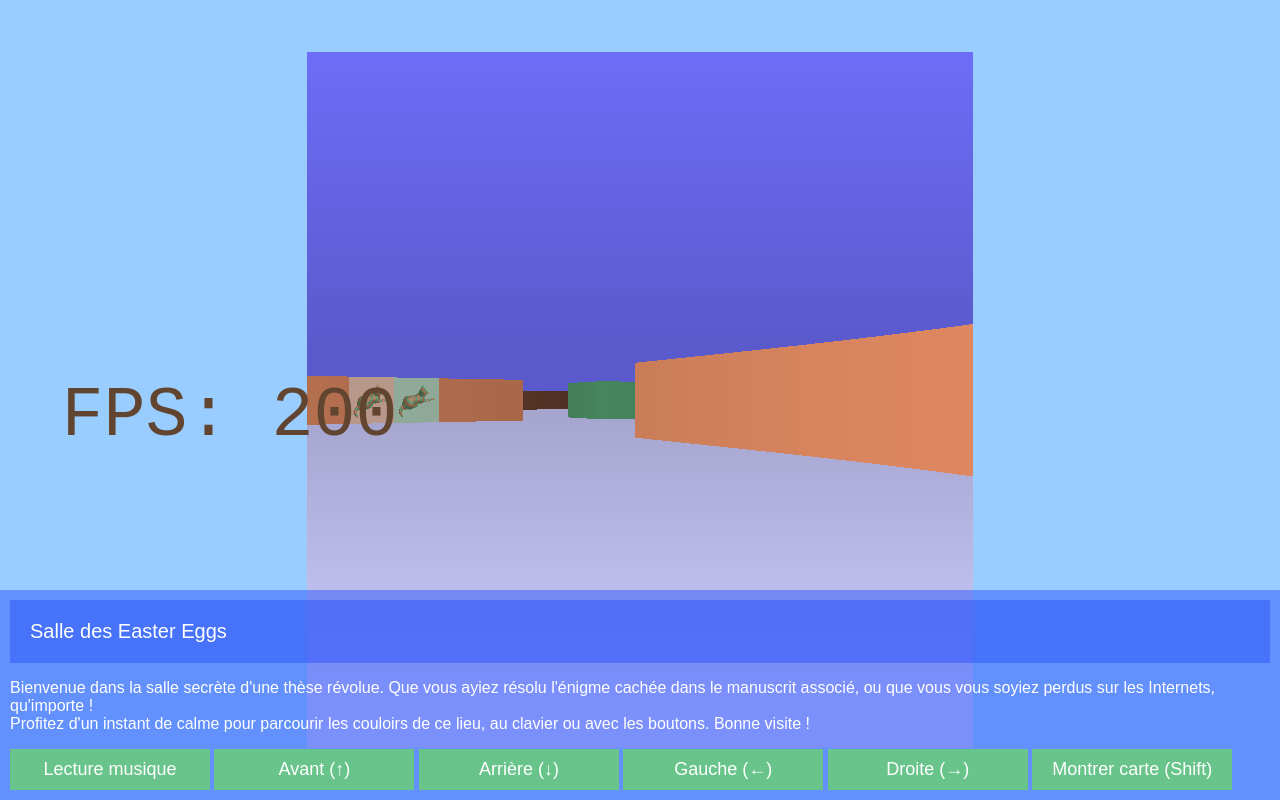
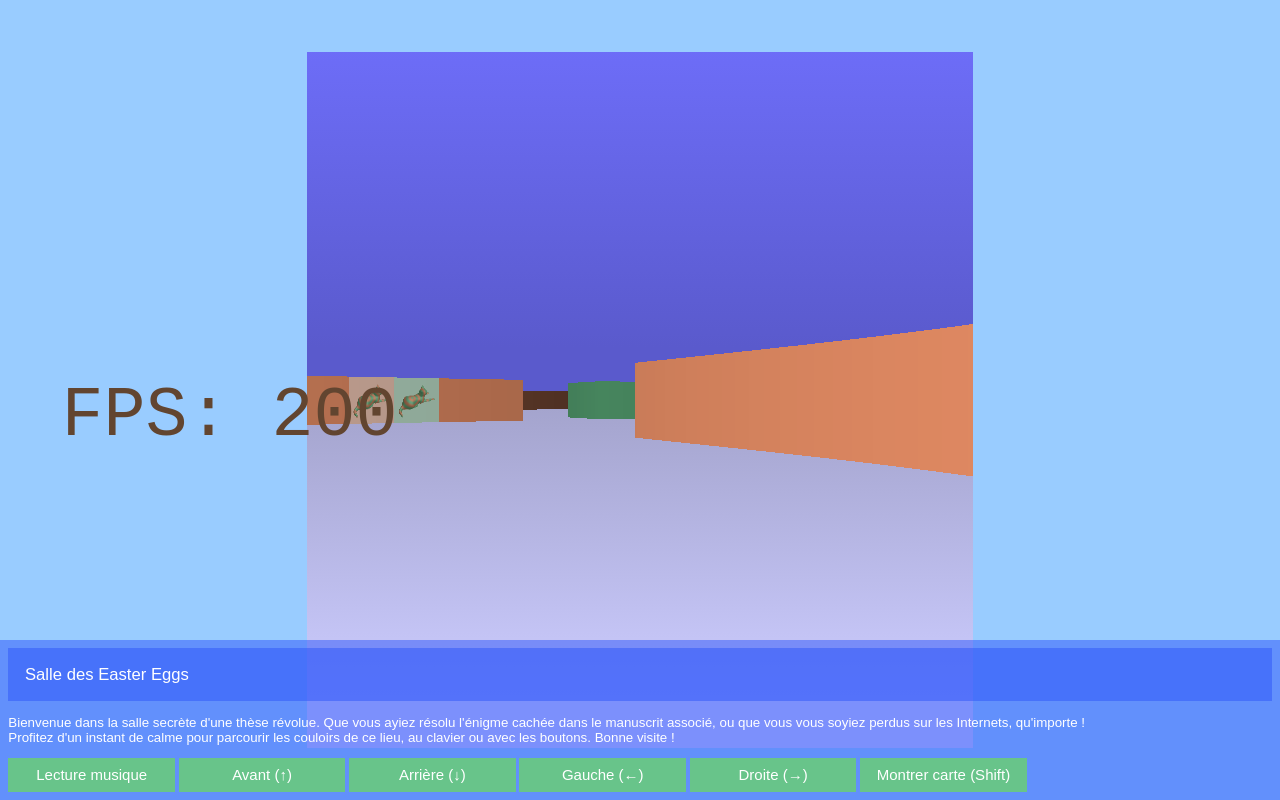
Before and after one commit to Menthe-Reglisse/Labychat, a plain HTML site: page index.html in a window 1280 px wide. Drawn offline with Linux system fonts and the light colour scheme; animation ran at ten frames a second; files whose address does not match are found by name.

Commit message:
Update index.html

```diff
--- a/index.html
+++ b/index.html
@@ -2,28 +2,27 @@
 <head>
 <meta name="viewport" content="width=device-width, initial-scale=1">
 <style>
-
 body {
   margin: 0;
   font-family: Arial;
-  font-size: 16px;
+  font-size: 1.042vw;
 }
 
 * {
-    box-sizing: border-box
+  box-sizing: border-box;
 }
 
 .collapsible {
   background-color: #2d55f980;
   color: #ffffffff;
   cursor: pointer;
-  padding: 20px;
+  padding: 1.302vw;
   width: 100%;
   border: none;
   text-align: left;
   outline: none;
   font-family: Arial;
-  font-size: 20px;
+  font-size: 1.302vw;
 }
 
 #myCollapsibleBtn:hover {
@@ -31,22 +30,19 @@ body {
   color: #2d55f9ff;
 }
 
-
-
 .content {
   position: fixed;
   bottom: 0;
-  /* background: #7070ff80; */
   background: #2d55f980;
   color: #ffffffff;
   width: 100%;
-  padding: 10px;
+  padding: 0.651vw;
 }
 
 #myBackgroundMusicBtn {
-  width: 200px;
-  font-size: 18px;
-  padding: 10px;
+  width: 13.021vw;
+  font-size: 1.172vw;
+  padding: 0.651vw;
   border: none;
   background: #68c48aff;
   color: #ffffffff;
@@ -59,9 +55,9 @@ body {
 }
 
 .commandBtn {
-  width: 200px;
-  font-size: 18px;
-  padding: 10px;
+  width: 13.021vw;
+  font-size: 1.172vw;
+  padding: 0.651vw;
   border: none;
   background: #68c48aff;
   color: #ffffffff;
@@ -73,14 +69,19 @@ body {
   color: #f1946aff;
 }
 
-canvas { margin: 0px; padding: 0px; }
+canvas {
+  margin: 0px;
+  padding: 0px;
+  width: 100%;
+  height: 100%;
+}
 
 </style>
 </head>
 <body>
 
   <audio controls loop hidden id="myBackgroundMusic">
-    <source src="labychatEasterEggs_assets/sounds/Dofus_Incarnam.mp3" type="audio/mp3">
+    <source src="lewEasterEgg_test6_assets/sounds/Dofus_Incarnam.mp3" type="audio/mp3">
   </audio>
 
 
@@ -265,7 +266,7 @@ canvas { margin: 0px; padding: 0px; }
   // load wall textures
   for (var filename = 0; filename < 10; filename++) {
     var image = document.createElement('img');
-    image.src = 'labychatEasterEggs_assets/wallsTextures/' + filename + '.png';
+    image.src = 'lewEasterEgg_test6_assets/wallsTextures/' + filename + '.png';
     WALLS.push(image);
   }
 
```
